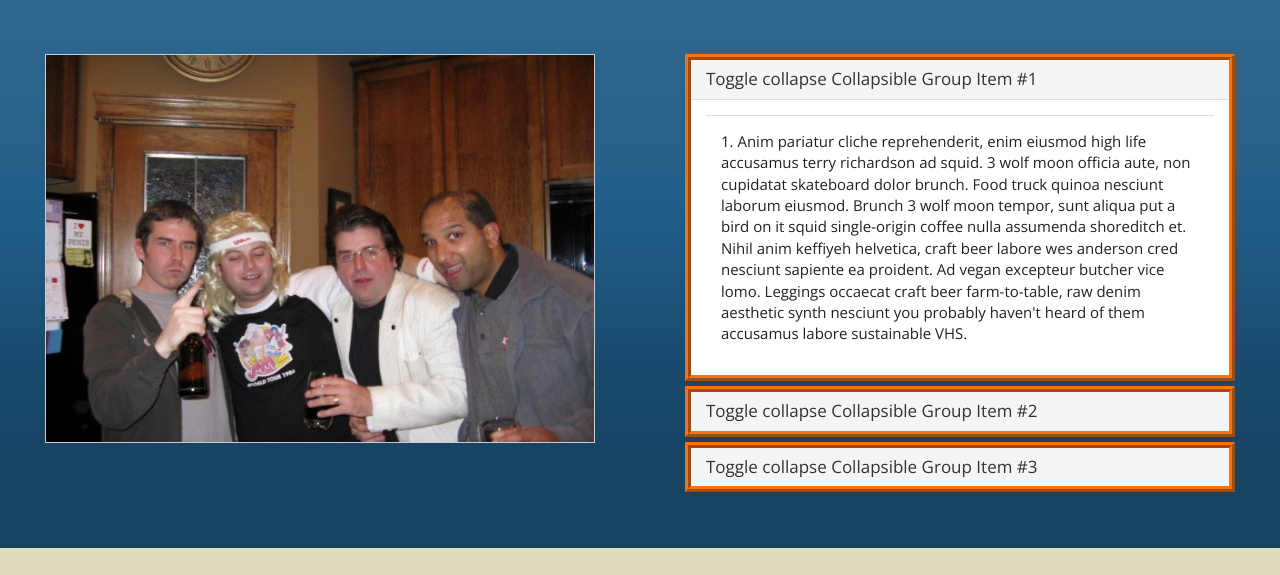
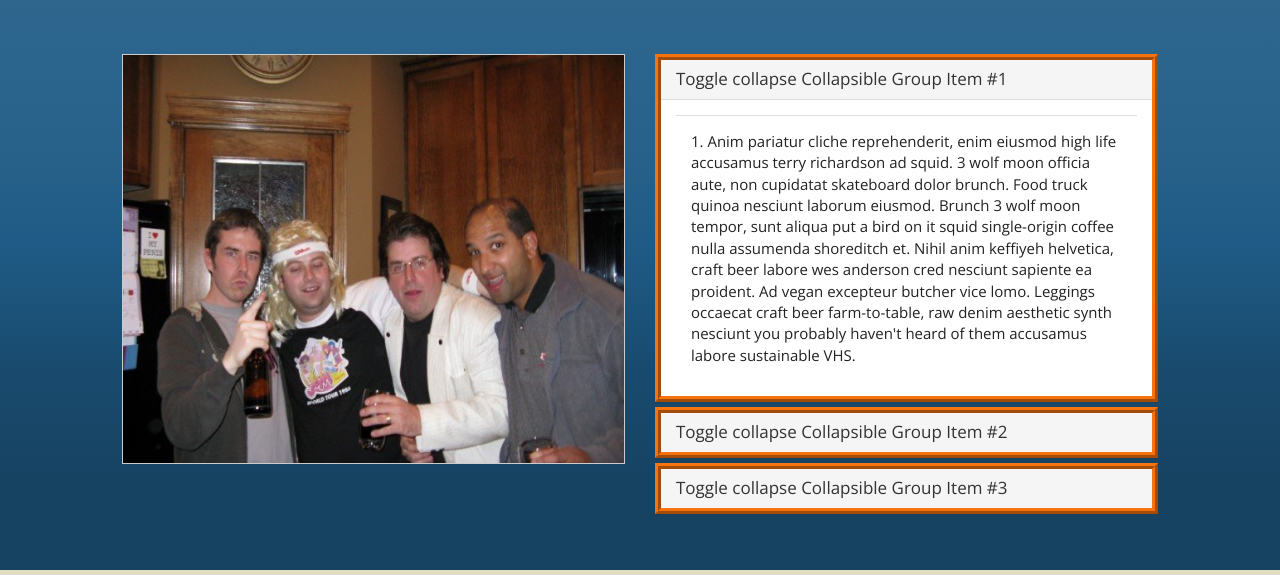
Before and after one commit to yerabashtard/MDDetailing, a website: page app/index.html at #/about in a window 1280 px wide. Shown: the part 51-626 px from the top of the page. Drawn offline with nearby package versions, Linux system fonts and the light colour scheme.

Commit message:
Changed positioning of elements on about page.

```diff
--- a/app/css/app.css
+++ b/app/css/app.css
@@ -100,20 +100,16 @@ section {
 
 .aboutPagePic {
   border: 1px solid #CCCCCC;
-  height: 389px;
+  height: 410px;
   width: 550px;
 }
 
 .aboutPageColumnOne {
   margin-top: 60px;
-  padding-right: 45px;
-  padding-left: 45px;
 }
 
 .aboutPageColumnTwo {
   margin-top: 60px;
-  padding-right: 45px;
-  padding-left: 45px;
 }
 
 /**
--- a/app/partials/about.html
+++ b/app/partials/about.html
@@ -2,13 +2,15 @@
 
 	<div class="row section2 aboutPageSection">
 
-		<div class="col-md-6 col-xs-12 aboutPageColumnOne">
+		<div class="col-md-1"></div>
+
+		<div class="col-md-5 col-xs-12 aboutPageColumnOne">
 			<div class="mediumSizePic">
 				<img src="{{contentList[contentListIndex].image}}" class="img-responsive img-rounded aboutPagePic">
 			</div>
 		</div>
 
-		<div class="col-md-6 col-xs-12 aboutPageColumnTwo">
+		<div class="col-md-5 col-xs-12 aboutPageColumnTwo">
 			<accordion close-others="true">
 
 				<accordion-group heading="Toggle collapse Collapsible Group Item #1" is-open="true" class="textAreaBorder" ng-click="updateIndex(0)">
@@ -32,6 +34,8 @@
 			</accordion>
 		</div>
 
+		<div class="col-md-1"></div>
+
 	</div>
 
 </div>
```
